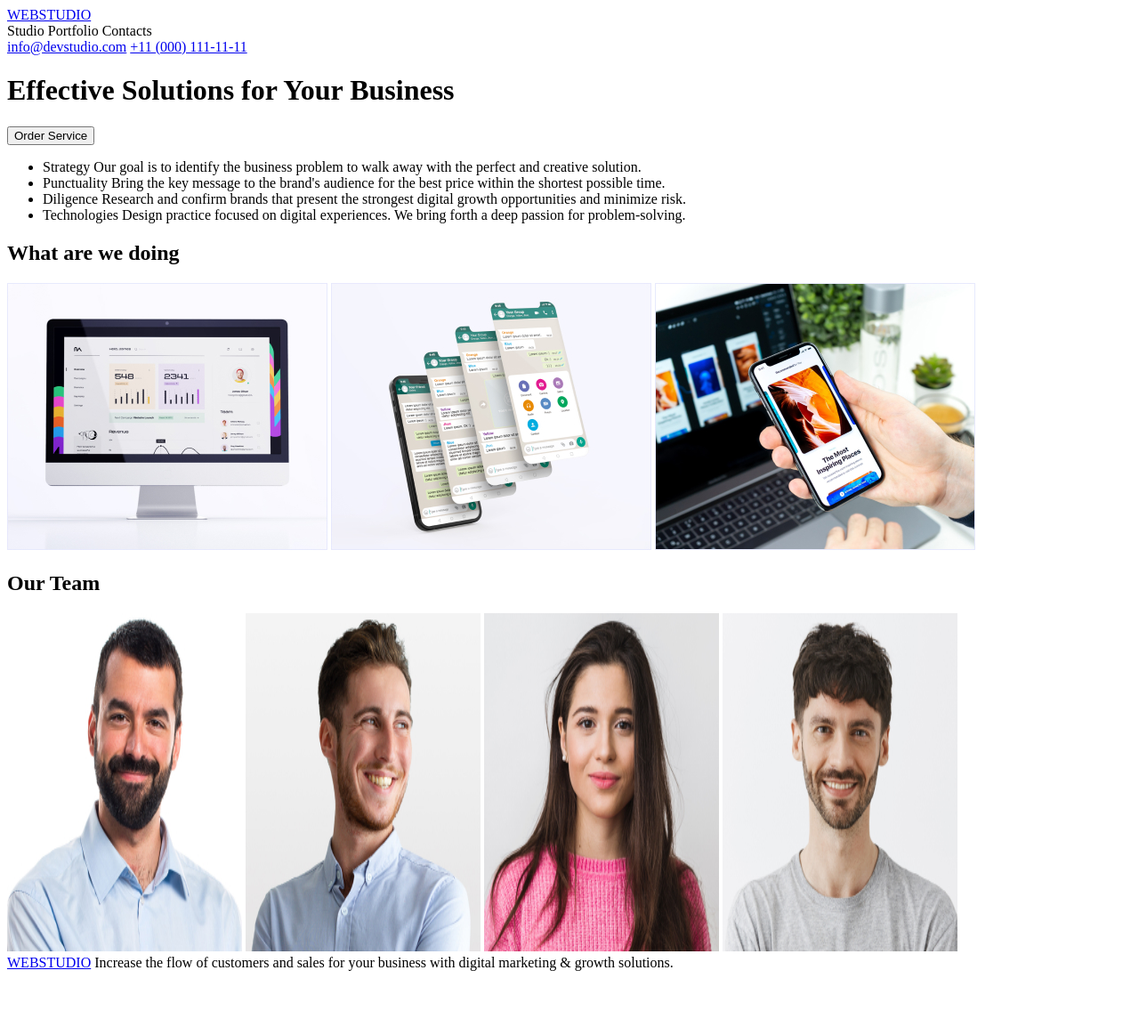
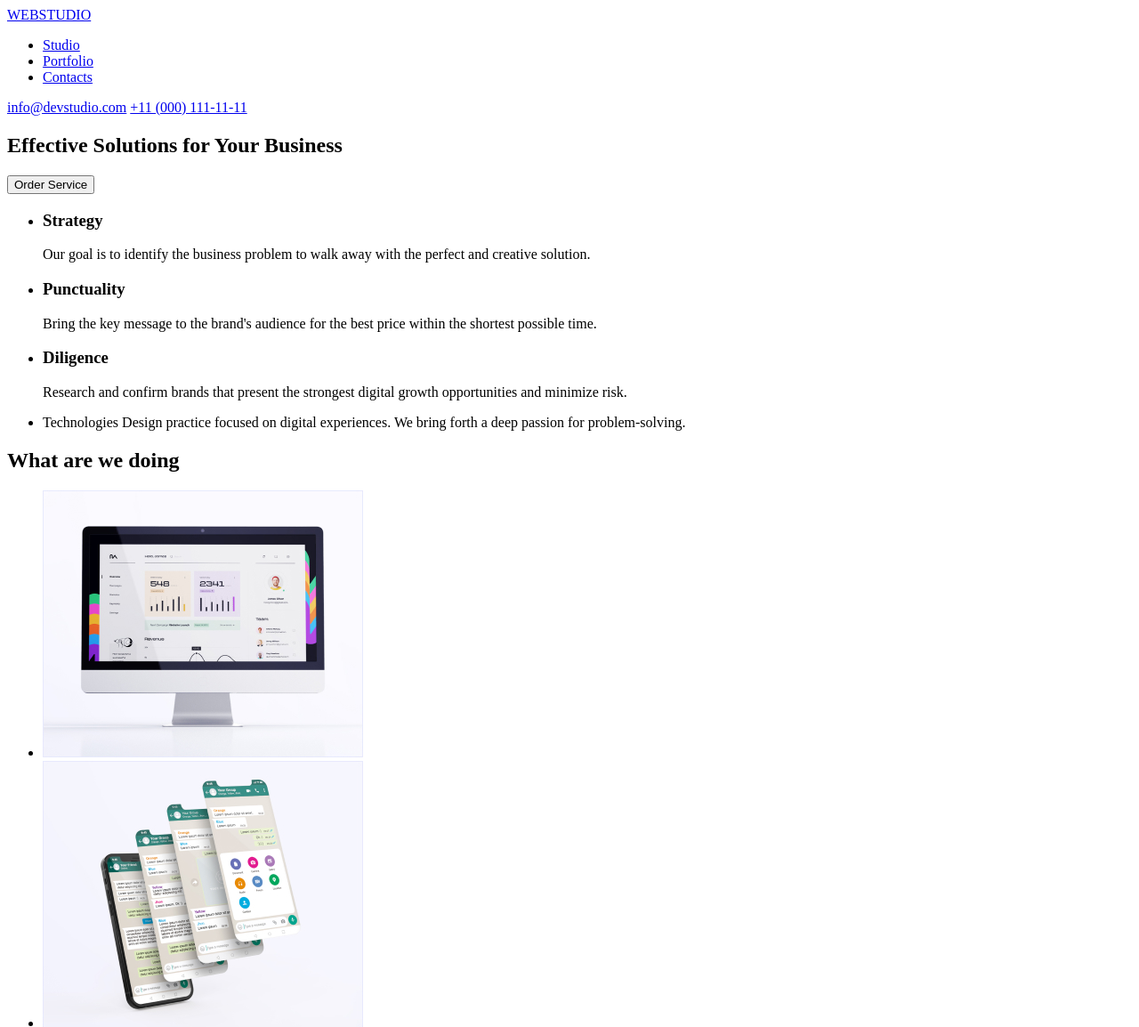
Before and after one commit to barteksbr/ZADANIE-1, a plain HTML site: page index.html in a window 1280 px wide. Shown: the top 1154 px of the page at 89% size. Before the commit the page ends 1099 px from the top, so only its background shows below. Drawn offline with Linux system fonts and the light colour scheme.

Commit message:
corrections

```diff
--- a/index.html
+++ b/index.html
@@ -9,20 +9,28 @@
 
 <body>
     <header>
-        <a href="https://webstudio.goit.com/">WEBSTUDIO</a>
+        <a href="https://index.html/">WEBSTUDIO</a>
         <nav>
-            Studio
-            Portfolio
-            Contacts
+            <ul>
+                <li>
+                    <a href="https://index.html/">Studio</a>
+                </li>
+                <li>
+                    <a href="#portfolio">Portfolio</a>
+                </li>
+                <li>
+                    <a href="#contacts">Contacts</a>
+                </li>
+            </ul>
         </nav>
         <div>
             <a class="contact-links" href="mailto: info@devstudio.com">info@devstudio.com</a>
-            <a class="contact-links" href="tel: +11 (000) 111-11-11">+11 (000) 111-11-11</a>
+            <a class="contact-links" href="tel: +11(000)111-11-11">+11 (000) 111-11-11</a>
         </div>
     </header>
     <main>
 
-        <div>
+        <section>
             <h1>
                 Effective Solutions
                 for Your Business
@@ -30,44 +38,69 @@
             <button>
                 Order Service
             </button>
-        </div>
+        </section>
+        <section>
             <ul>
                 <li>
-                Strategy
-                Our goal is to identify the business
-                problem to walk away with the perfect and creative solution.
+                    <h3>Strategy</h3>
+                    <p>Our goal is to identify the business
+                        problem to walk away with the perfect and creative solution.</p>
                 </li>
                 <li>
-                Punctuality
-                Bring the key message to the brand's audience for the best price within the shortest possible time.
+                    <h3>Punctuality</h3>
+                    <p>Bring the key message to the brand's audience for the best price within the shortest possible
+                        time.</p>
                 </li>
                 <li>
-                Diligence
-                Research and confirm brands that present the strongest digital growth opportunities and minimize risk.
+                    <h3>Diligence</h3>
+                    <p>Research and confirm brands that present the strongest digital growth opportunities and minimize
+                        risk.</p>
                 </li>
                 <li>
                     Technologies
                     Design practice focused on digital experiences. We bring forth a deep passion for problem-solving.
                 </li>
             </ul>
+        </section>
 
         <section>
             <h2>What are we doing</h2>
+            <ul>
+                <li>
                     <img src="images/pic1.jpg" width="360" height="300" alt="img1">
+                </li>
+                <li>
                     <img src="images/pic2.jpg" width="360" height="300" alt="img2">
+                </li>
+                <li>
                     <img src="images/pic3.jpg" width="360" height="300" alt="img3">
+                </li>
+            </ul>
         </section>
         <section>
             <h2>Our Team</h2>
-            <img src="images/markguerrero.jpg" width="264" height="380" alt="mark" />
-            <img src="images/tomford.jpg" width="264" height="380" alt="tom" />
-            <img src="images/camilagarcia.jpg" width="264" height="380" alt="camila" />
-            <img src="images/danielwilson.jpg" width="264" height="380" alt="daniel" />
+            <ul>
+                <li>
+                    <img src="images/markguerrero.jpg" width="264" height="260" alt="mark" />
+                    <p>Mark Guerrero Product Designer</p>
+                </li>
+                <li>
+                    <img src="images/tomford.jpg" width="264" height="260" alt="tom" />
+                    <p>Tom Ford Frontend Developer</p>
+                </li>
+                <li>
+                    <img src="images/camilagarcia.jpg" width="264" height="260" alt="camila" />
+                    <p>Camila Garcia Marketing</p>
+                </li>
+                <li><img src="images/danielwilson.jpg" width="264" height="260" alt="daniel" />
+                    <p>Daniel Wilson UI Designer</p>
+                </li>
+            </ul>
         </section>
     </main>
     <footer>
         <div>
-            <a href="https://webstudio.goit.com/">WEBSTUDIO</a>
+            <a href="https://index.html/">WEBSTUDIO</a>
             Increase the flow of customers and sales for your business with digital marketing & growth solutions.
         </div>
     </footer>
```
Lines whose indentation alone changed are shown as unchanged.
